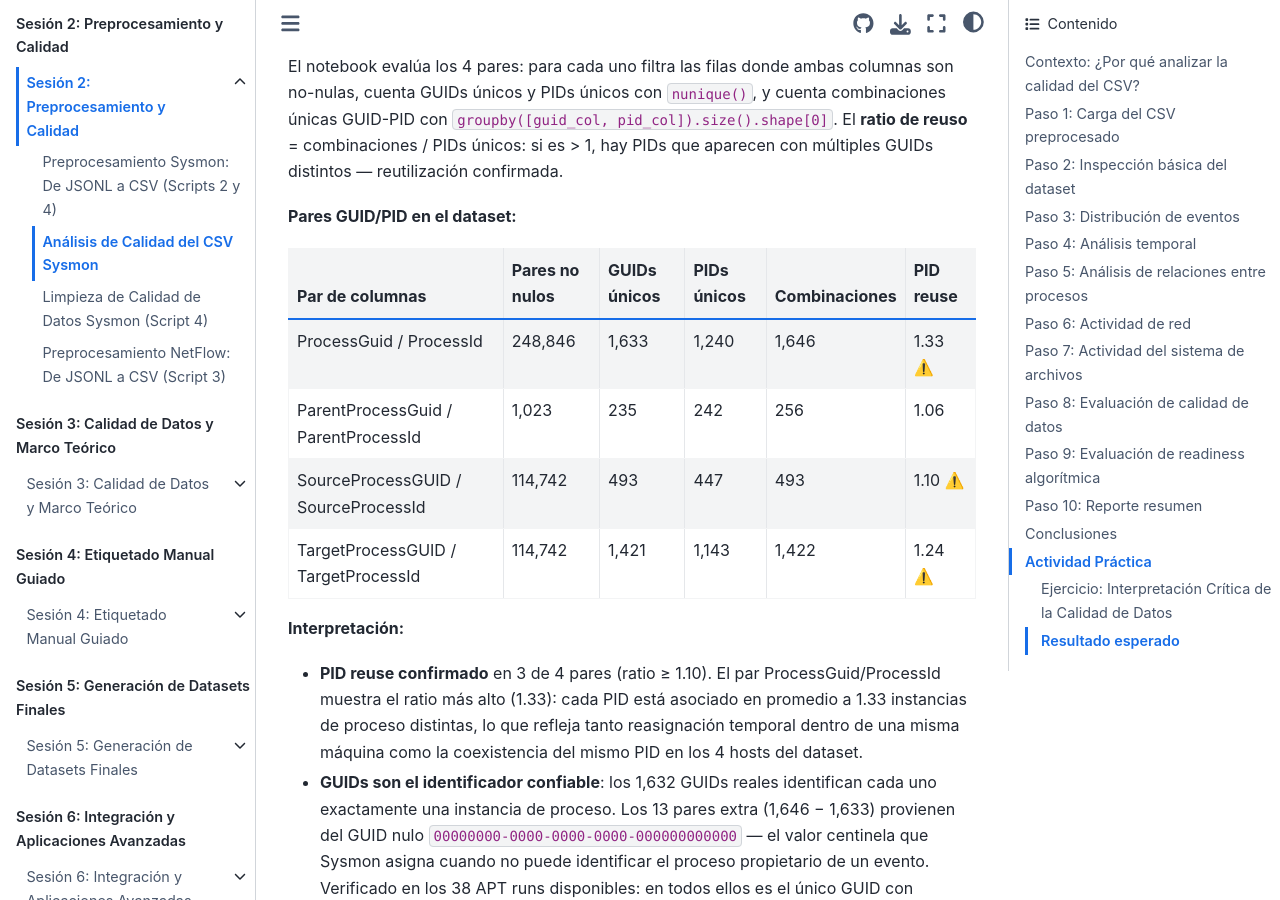
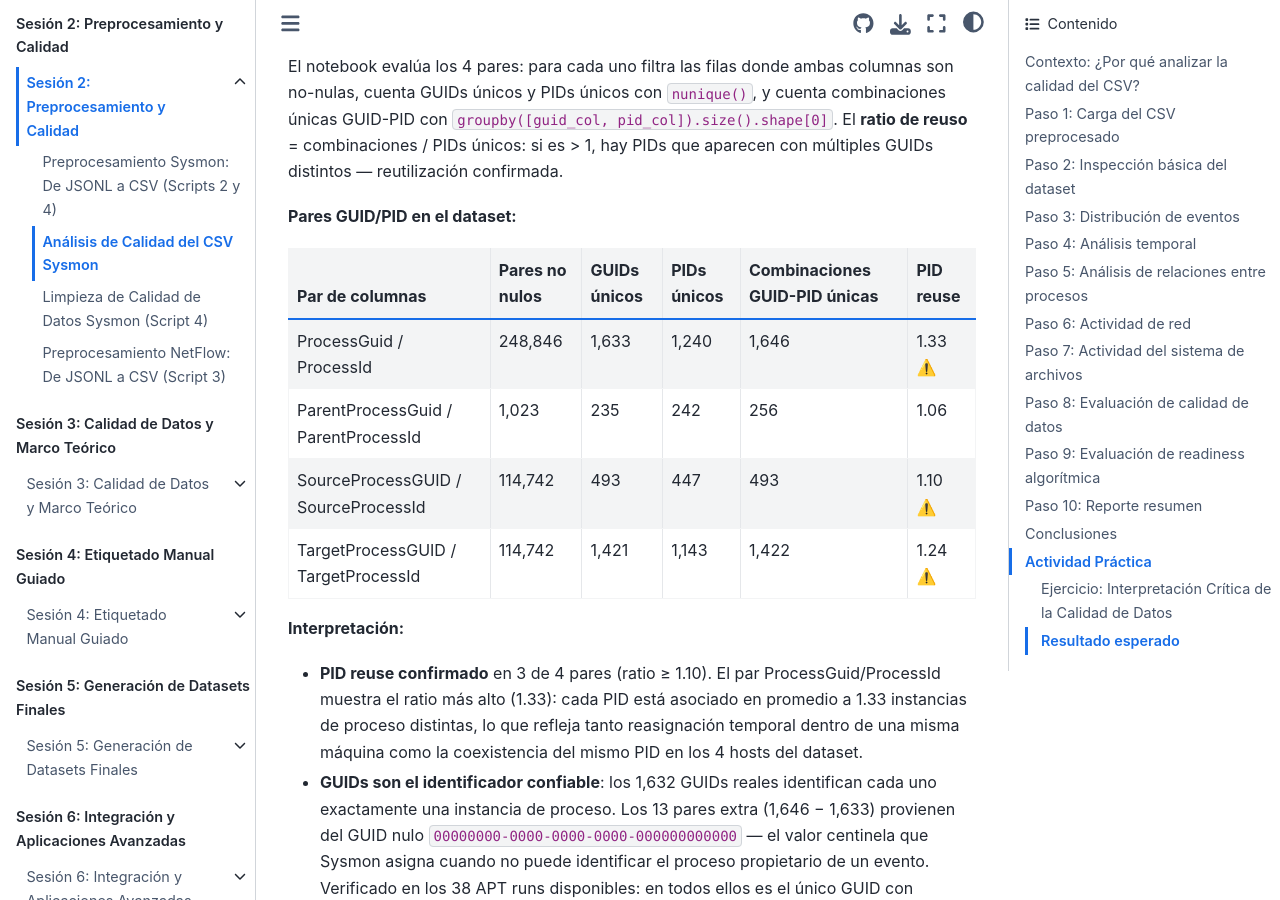
Before and after one commit to ollerenac/curso2026, a Jupyter Book: the page built from sesion-2/8-analisis-calidad-csv.md, in a window 1280 px wide and 900 px high, scrolled down 14759 px. Built offline with Jupyter Book 1.0.4 settings and Sphinx 7.4.7 and the Sphinx Book theme 1.1.4, drawn with Linux system fonts in a browser that asks for light colours.

Commit message:
fix(sesion-2): rename table column 'Combinaciones' → 'Combinaciones GUID-PID únicas' in Paso 5
Co-Authored-By: Claude Sonnet 4.6 <noreply@anthropic.com>

```diff
--- a/sesion-2/8-analisis-calidad-csv.md
+++ b/sesion-2/8-analisis-calidad-csv.md
@@ -357,7 +357,7 @@ El notebook evalúa los 4 pares: para cada uno filtra las filas donde ambas colu
 
 **Pares GUID/PID en el dataset:**
 
-| Par de columnas | Pares no nulos | GUIDs únicos | PIDs únicos | Combinaciones | PID reuse |
+| Par de columnas | Pares no nulos | GUIDs únicos | PIDs únicos | Combinaciones GUID-PID únicas | PID reuse |
 |-----------------|----------------|--------------|-------------|---------------|-----------|
 | ProcessGuid / ProcessId | 248,846 | 1,633 | 1,240 | 1,646 | 1.33 ⚠️ |
 | ParentProcessGuid / ParentProcessId | 1,023 | 235 | 242 | 256 | 1.06 |
```
